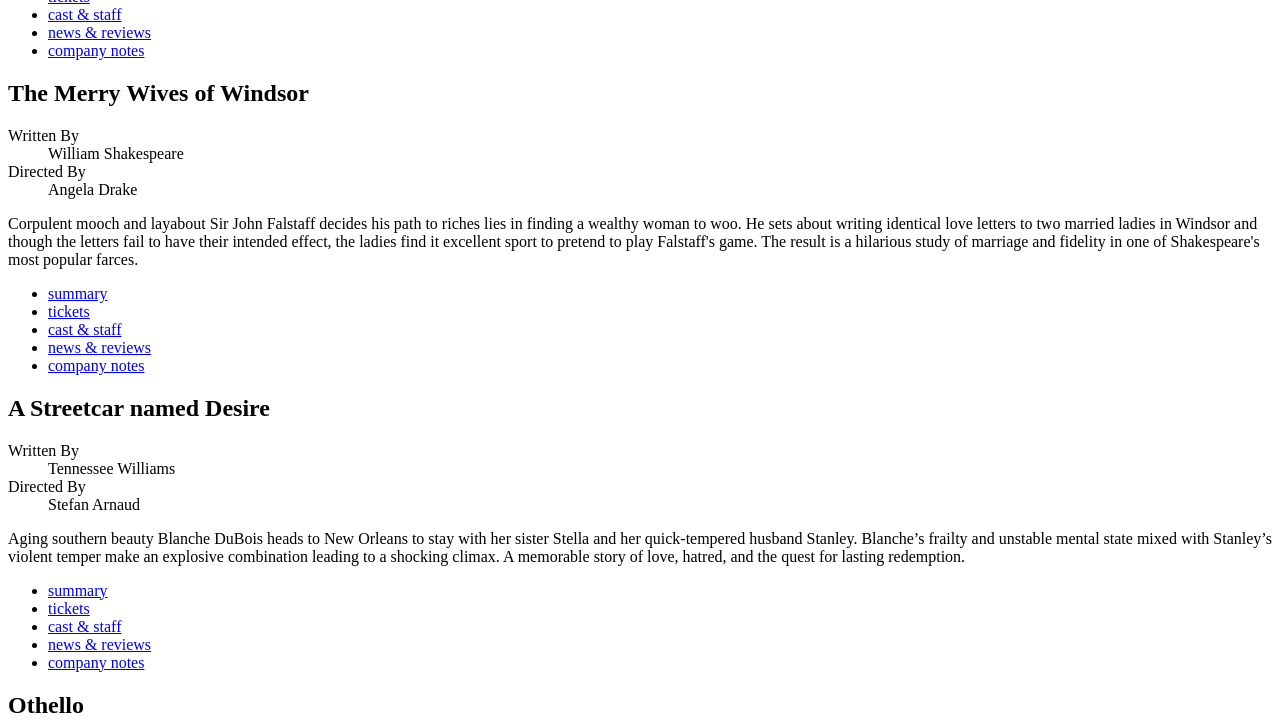
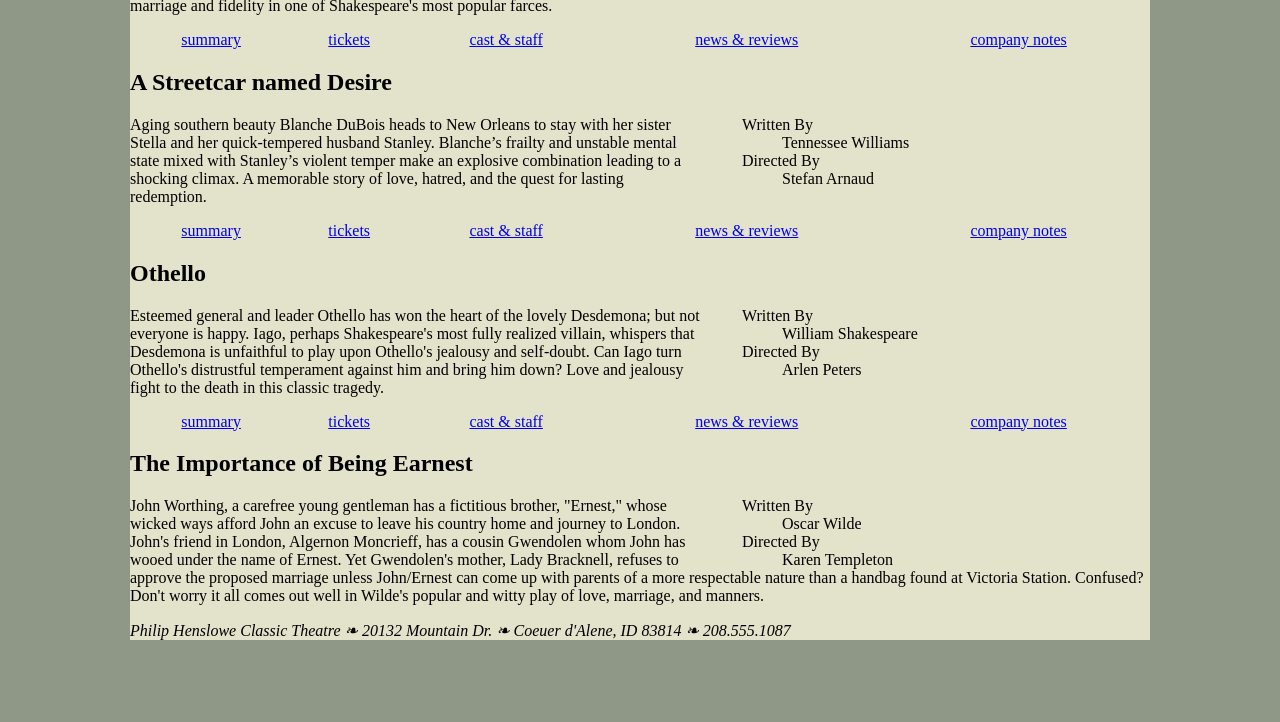
Before and after one commit to StephK9119/case2.1, a plain HTML site: page index.html in a window 1280 px wide. Shown: the part 366-1088 px from the top of the page. After the commit the page ends 1006 px from the top, so only its background shows below. Drawn offline with Linux system fonts and the light colour scheme.

Commit message:
first commit to style and index pages

```diff
--- a/index.html
+++ b/index.html
@@ -7,13 +7,15 @@
    Case Problem 1
 
    Philip Henslowe Classic Theatre
-   Author:
-   Date:
+   Author: Stephanie King
+   Date:   09/14/2017
 
    Filename: ph_plays.html
    -->
    <meta charset="utf-8" />
    <title>PHCT Play List</title>
+   <link rel="stylesheet" href="ph_layout.css">
+   <link rel="stylesheet" href="ph_styles.css">
 </head>
 
 <body>
--- a/ph_styles.css
+++ b/ph_styles.css
@@ -1,11 +1,21 @@
+<!-- page 96 (to define the character encoding used in the file) -->
+@charset "UTF-8";
+
+<!-- page 118 (@fontface info) -->
+@font-face {
+src: url(champagne.woff) format('woff'), url(champagne.ttf) format('truetype');
+src: url(1942.woff) format('woff'), url(1942.ttf) format('truetype');
+src: url(DobkinPlain.woff) format('woff'), url(DobkinPlain.ttf) format('truetype');
+}
+
 /*
    New Perspectives on HTML5 and CSS3, 7th Edition
    Tutorial 2
    Case Problem 1
 
    PHCT Typographic Style Sheet
-   Author:
-   Date:
+   Author: Stephanie King
+   Date:   09/14/2017
 
    Filename: ph_styles.css
 
@@ -13,10 +23,14 @@
 
 
 /* Structural Styles */
-
-
-
-
+html {
+  background-color: hsl(91, 8%, 56%);
+}
+body {
+  background-color: hsl(58, 31%, 84%);
+  <!-- page 117 (font family info) -->
+  font-family: 'Palatino Linotype', 'Book Antiqua', Palatino, serif;
+}
 /* Navigation Styles */
 
 
```
